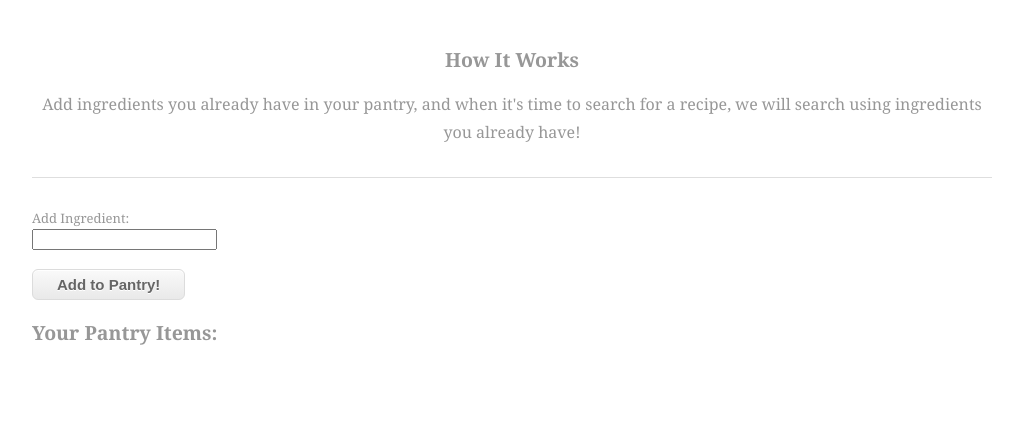
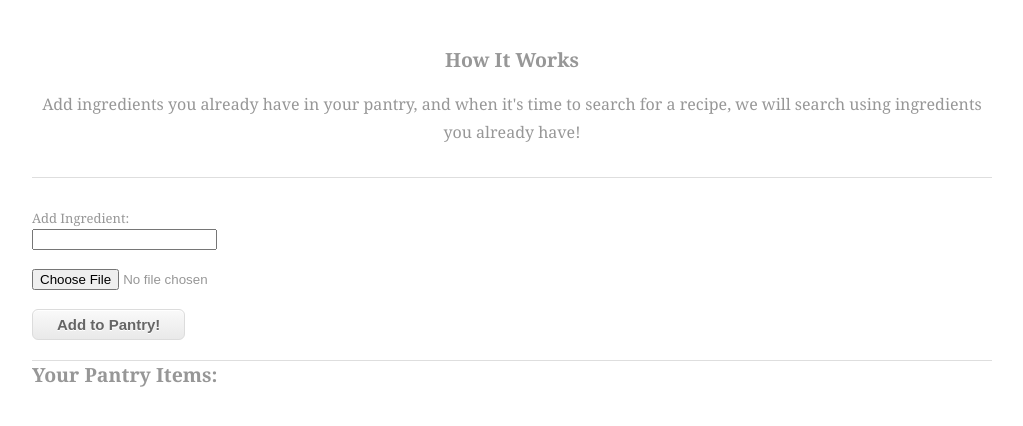
Before and after one commit to ashih2018/meal-prep-4-u, a Flask app: page /pantry in a window 1280 px wide. Shown: the part 148-574 px from the top of the page, without its empty margins (128-1151 px from the left). Run offline with Flask 2, Linux system fonts and the light colour scheme.

Commit message:
added styling and image upload to pantry

```diff
--- a/project/templates/pantry.html
+++ b/project/templates/pantry.html
@@ -34,19 +34,24 @@
           </p>
         </section>
         <!-- content body -->
-        <div id="content">
-          <!-- main content -->
+        <div id="content" style="border-bottom: 1px solid #dedede;">
           <div id="include-ingredients">
             <form>Add Ingredient:<br /></form>
             <input type="text" name="include" id="include0" />
           </div>
+          <input
+            style="margin-top:2%"
+            type="file"
+            name="filename"
+            accept="image/gif, image/jpeg, image/png"
+          />
           <button class="myButton" onclick="addPantryItem()">
             Add to Pantry!
           </button>
         </div>
 
         <div>
-          <h2>
+          <h2 style="margin-top: 2%;">
             Your Pantry Items:
           </h2>
         </div>
```
